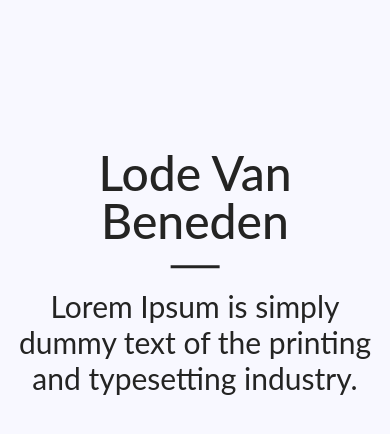
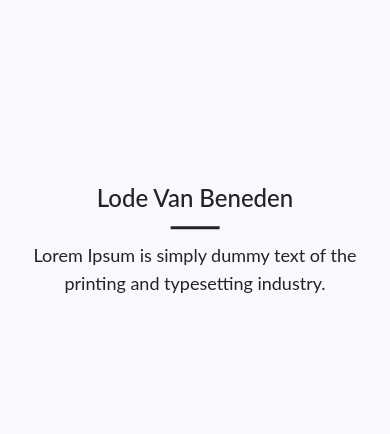
Before and after one commit to supahmustah/kweetnie, a React (Create React App) app in the folder app/: page / in a window 390 px wide. Shown: the top 434 px of the page. Built offline with nearby package versions, Linux system fonts and the light colour scheme.

Commit message:
responsive-ish and fix animation

```diff
--- a/app/src/App.tsx
+++ b/app/src/App.tsx
@@ -5,13 +5,13 @@ function App() {
   return (
     <div className='App bg-bgWhite h-screen relative w-full font-[Lato] text-accentBlack'>
       <div className='relative top-1/4 -translate-y-1/4'>
-        <p className='text-5xl font-medium animate-moveTextDown'>
+        <p className='font-medium animate-moveTextDown text-2xl lg:text-5xl '>
           Lode Van Beneden
         </p>
         <div
-          className={`bg-accentBlack w-1/8 p-[1.5px] my-5 relative animate-expandLine left-1/2 -translate-x-1/2 opacity-0`}
+          className={`bg-accentBlack relative animate-expandLine left-1/2 -translate-x-1/2 opacity-0 my-3 p-[1.5px] lg:my-5 `}
           id='movingLine'></div>
-        <p className={`text-3xl animate-moveTextUp opacity-0`}>
+        <p className={`animate-moveTextUp mx-2 opacity-0 text-lg lg:text-2xl `}>
           Lorem Ipsum is simply dummy text of the printing and typesetting
           industry.
         </p>
```
